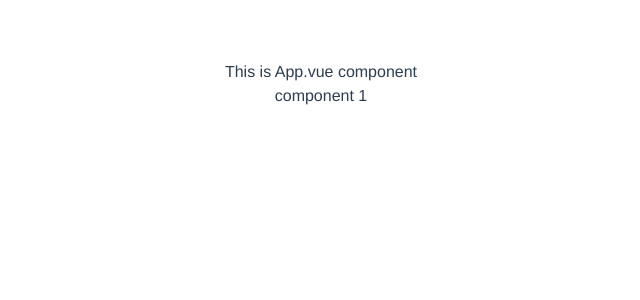
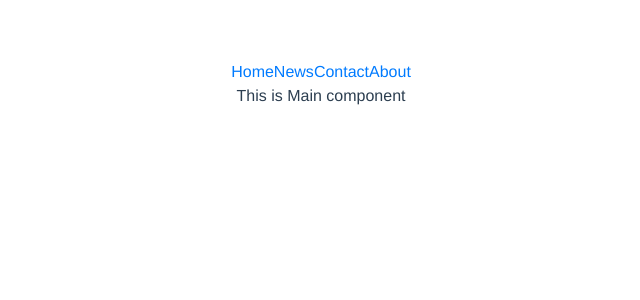
Before and after one commit to enzonav/vue-start, a Vue app: page /test in a window 1280 px wide. Shown: the top 300 px of the page, without its empty margins (319-959 px from the left). Built offline with nearby package versions, Linux system fonts and the light colour scheme.

Commit message:
working components and router

```diff
--- a/src/App.vue
+++ b/src/App.vue
@@ -1,16 +1,16 @@
 <template>
   <div id="app">
-    This is App.vue component
-    <TestComponent1/>
+    <Header/>
+    This is Main component
   </div>
 </template>
 
 <script>
-import TestComponent1 from './components/TestComponent1'
+import Header from './components/Header'
 
 export default {
   components: {
-    TestComponent1
+    Header
   }
 }
 </script>
--- /dev/null
+++ b/src/components/Header.vue
@@ -0,0 +1,25 @@
+<template>
+  <div>
+    <li><a href="#home">Home</a></li>
+    <li><a href="#news">News</a></li>
+    <li><a href="#contact">Contact</a></li>
+    <li><a href="#about">About</a></li>
+  </div>
+</template>
+
+<script>
+export default {
+  name: 'Header'
+}
+</script>
+
+<!-- Add "scoped" attribute to limit CSS to this component only -->
+<style >
+ul {
+  list-style-type: none;
+}
+
+li {
+  display: inline;
+}
+</style>
--- a/src/components/TestComponent2.vue
+++ b/src/components/Test.vue
@@ -1,12 +1,10 @@
 <template>
-  <div class="c-2">
-  component 2
-  </div>
+  <div>This is Test Component</div>
 </template>
 
 <script>
 export default {
-  name: 'TestComponent2'
+  name: 'Test'
 }
 </script>
 
--- a/src/components/TestComponent1.vue
+++ /dev/null
@@ -1,10 +0,0 @@
-<template>
-  <div class="c-1">component 1</div>
-</template>
-
-<script>
-
-</script>
-
-<!-- Add "scoped" attribute to limit CSS to this component only -->
-<style ></style>
--- a/src/main.js
+++ b/src/main.js
@@ -4,6 +4,7 @@ import BootstrapVue from 'bootstrap-vue'
 import 'bootstrap/dist/css/bootstrap.css'
 import 'bootstrap-vue/dist/bootstrap-vue.css'
 import App from './App.vue'
+import Test from './components/Test'
 
 Vue.config.productionTip = false
 Vue.use(BootstrapVue)
@@ -13,6 +14,15 @@ Vue.use(VueRouter)
 
 Vue.config.productionTip = false
 
+const Router = new VueRouter({
+  mode: 'history',
+  base: __dirname,
+  routes: [
+    { path: '/', component: App },
+    { path: '/test', component: Test }
+  ]
+})
+
 /* eslint-disable no-new */
 new Vue({
   render: h => h(App)
```
